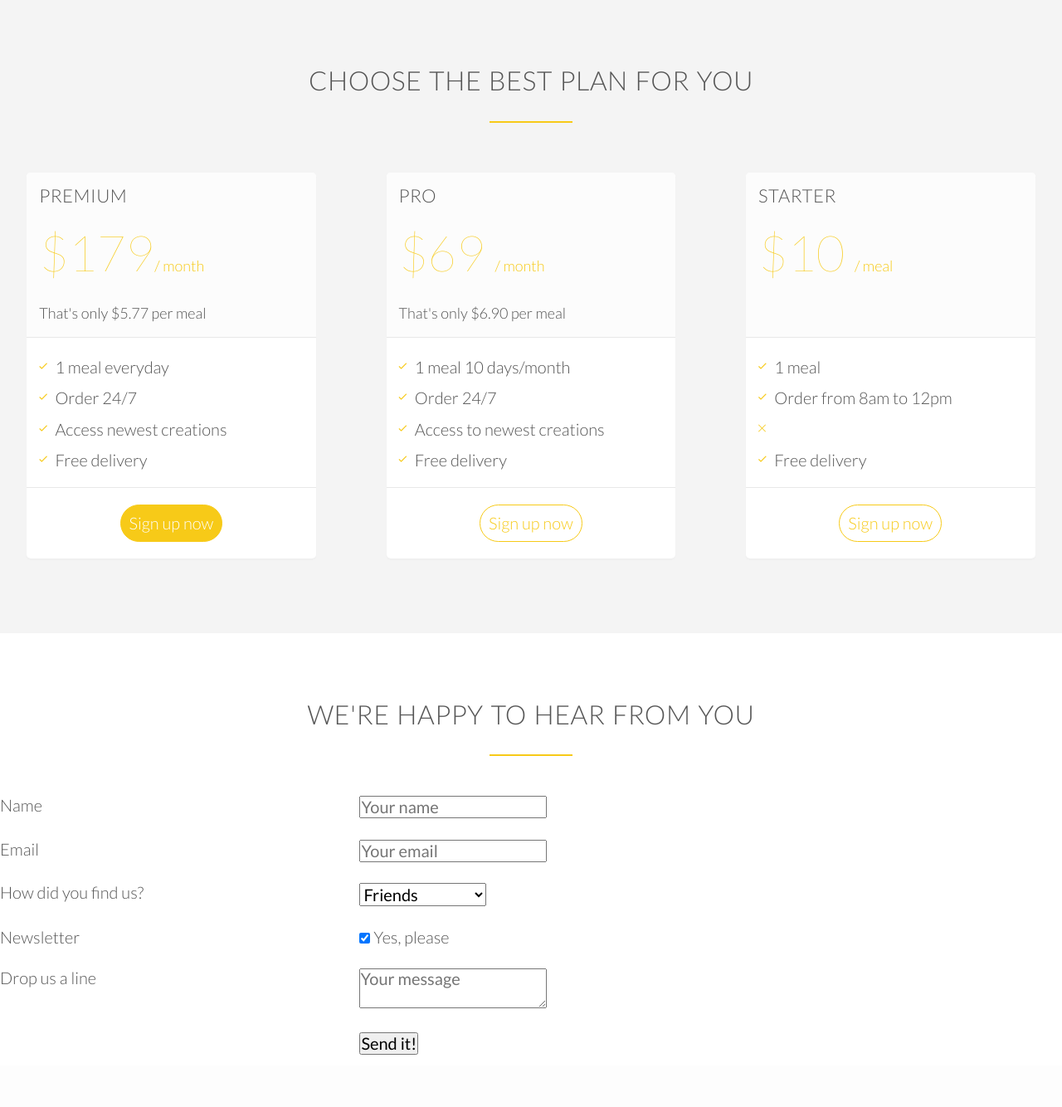
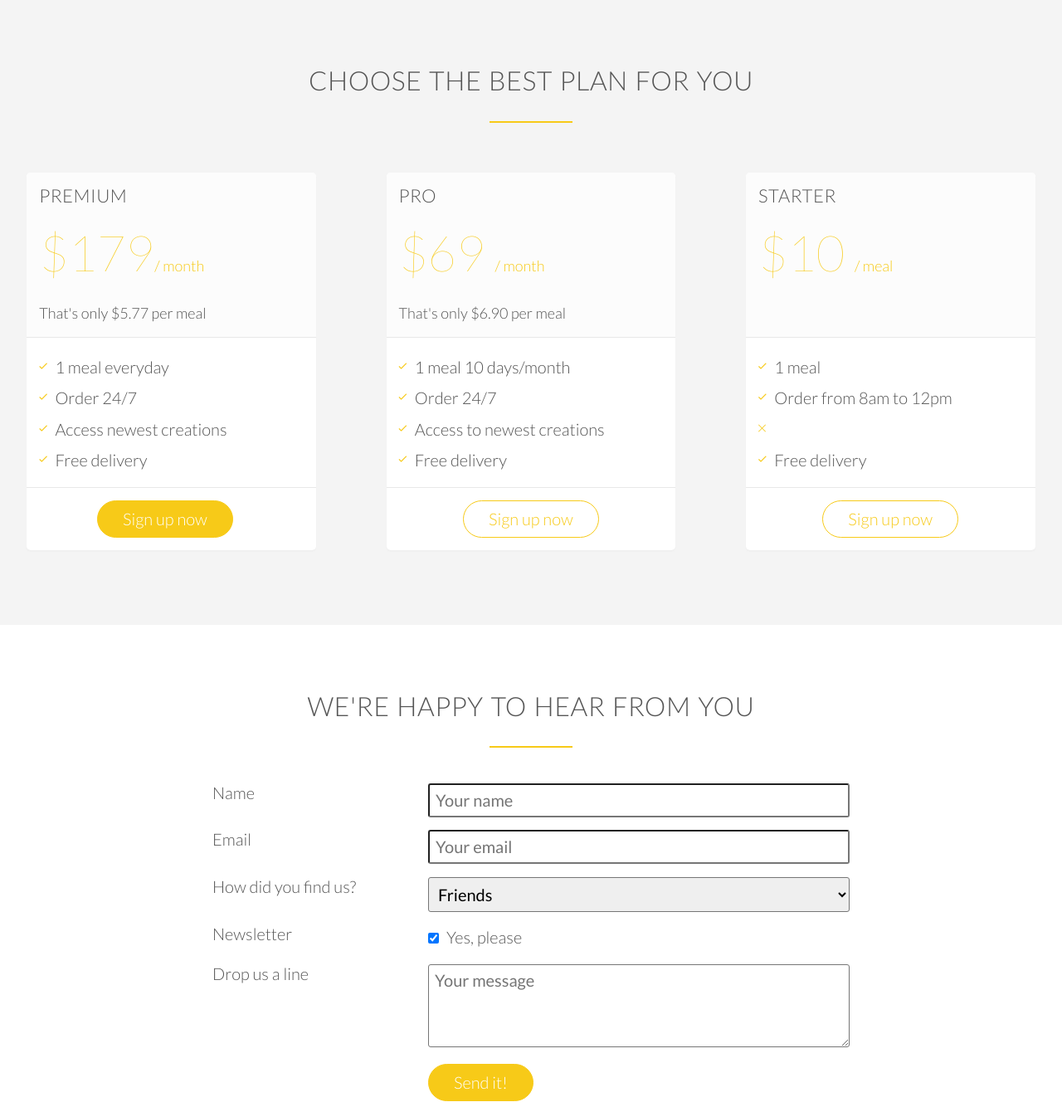
Before and after one commit to lizcastroprogrammer/Food4Tots, a PHP site: page / in a window 1280 px wide. Shown: the part 3896-5230 px from the top of the page at 83% size. Before the commit the page ends 5167 px from the top, so only its background shows below. Run offline with PHP 8.4, Linux system fonts and the light colour scheme.

Commit message:
Added styling to contact form

```diff
--- a/resources/css/main.css
+++ b/resources/css/main.css
@@ -58,55 +58,49 @@ a:active {
 }
 
 /*--Buttons---*/
-.btn {
+.btn:link,
+.btn:visited,
+input[type=submit] {
     display: inline-block;
     padding: 10px 30px;
-}
-.btn-full:link,
-.btn-full:visited {
-    background-color: #F7CA18;
+    font-weight: 300;
+    text-decoration: none;
     border-radius: 200px;
-    border: 1px solid #F7CA18;
-    text-decoration: none;
-    color: #fff;
-    padding: 10px;
-    margin: 5px;
-    transition: background-color 0.2s;
+    transition: background-color 0.2s, border 0.2s, color 0.2s;
 }
 
-.btn-full:hover,
-.btn-full:active {
-    background-color: #dbb419;
-    border: 1px solid #dbb419;
-    border-radius: 200px;
-    text-decoration: none;
+.btn-full:link,
+.btn-full:visited,
+input[type=submit] {
+    background-color: #F7CA18;
+    border: 1px solid #F7CA18;
     color: #fff;
-    padding: 10px;
-    margin: 5px;
+    margin-right: 15px;
 }
 
 .btn-ghost:link,
 .btn-ghost:visited {
     border: 1px solid #F7CA18;
-    border-radius: 200px;
-    text-decoration: none;
     color: #F7CA18;
-    padding: 10px;
-    margin: 5px;
-    transition: background-color 0.2s, border 0.2s, color 0.2s;
+}
+
+.btn:hover,
+.btn:active,
+input[type=submit]:hover,
+input[type=submit]:active {
+    background-color: #dbb419;
+}
+
+.btn-full:hover,
+.btn-full:active {
+    border: 1px solid #dbb419;
 }
 
 .btn-ghost:hover,
 .btn-ghost:active {
-    background-color: #dbb419;
     border: 1px solid #dbb419;
-    border-radius: 200px;
-    text-decoration: none;
     color: #fff;
-    padding: 10px;
-    margin: 5px;
 }
-
 
 /*-----icons------*/
 
@@ -454,3 +448,30 @@ cite img {
 .plan-box ul li {
     padding: 5px 0;
 }
+
+/*----------------*/
+/*     FORM       */
+/*----------------*/
+
+.contact-form {
+    width: 60%;
+    margin: 0 auto;
+}
+
+input[type=text],
+input[type=email],
+select,
+textarea {
+    width: 100%;
+    padding: 7px;
+    border-radius: 3px;
+}
+textarea {
+    height: 100px;
+}
+
+input[type=checkbox] {
+    margin: 10px 5px 10px 0;
+}
+
+*:focus { outline: none; }
```
